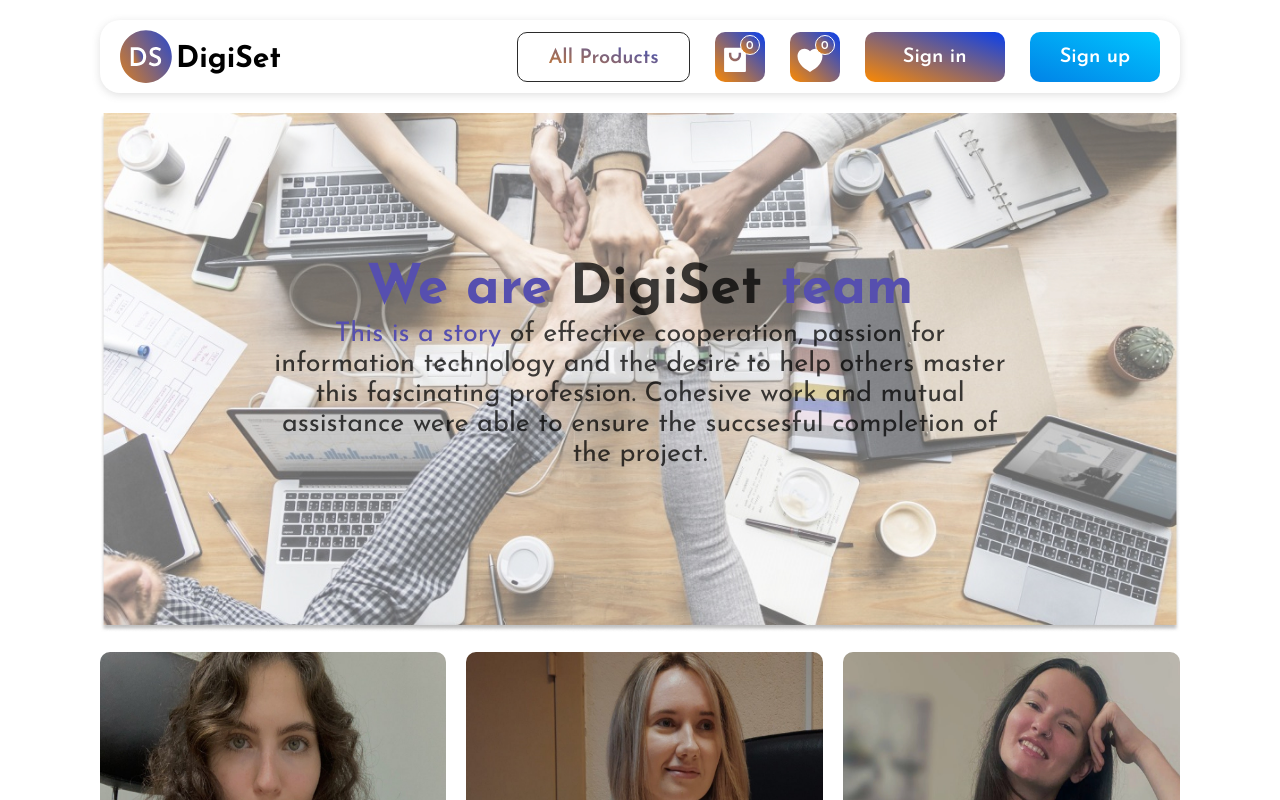
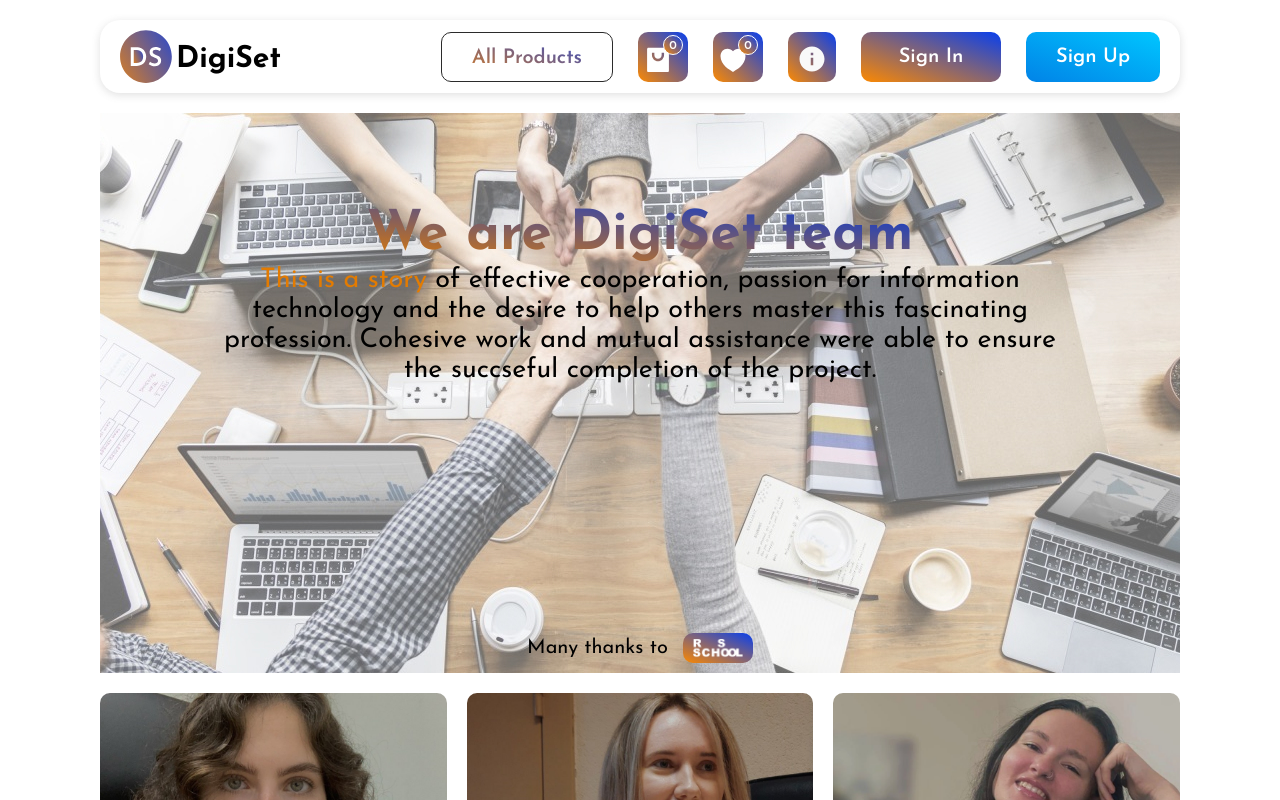
Before and after one commit to ValeriyaGlx/eCommerce-Application, a React (Create React App) app: page /about in a window 1280 px wide. Shown: the top 800 px of the page. Built offline with nearby package versions, Linux system fonts and the light colour scheme.

Commit message:
implement header button

```diff
--- a/src/constants/scss/variables.scss
+++ b/src/constants/scss/variables.scss
@@ -14,11 +14,7 @@ $color-radio-green: #2ecc71;
 $color-modal-shadow: rgba(0, 0, 0, 0.01);
 $color-modal-box-shadow: 0 0 2pt 0.5pt #ababab;
 $color-modal-background: #fff;
-$color-about-font: #564faf;
-$color-about-description-font: #000000bf;
+
 $box-shadow: rgba(99, 99, 99, 0.2) 0px 2px 8px 0px;
 $box-shadow-about: rgba(0, 0, 0, 0.3);
 $transition: 0.3s ease-in-out;
-$box-shadow-accordion: rgba(99, 99, 99, 0.2) 0px 2px 8px 0px;
-$accordion-background: #f9f9f9;
-$accordion-color: #33302a;
--- a/src/pages/AboutUs/_AboutUs.scss
+++ b/src/pages/AboutUs/_AboutUs.scss
@@ -1,7 +1,11 @@
 @import 'src/constants/scss/variables';
+
 .about-container__photos {
   column-gap: 20px;
   display: flex;
+  align-items: center;
+  justify-content: center;
+
   @media (max-width: 701px) {
     display: flex;
     flex-direction: column;
@@ -10,6 +14,7 @@
     row-gap: 20px;
   }
 }
+
 .about-container__logo {
   img {
     width: 80px;
@@ -28,3 +33,7 @@
     }
   }
 }
+
+.about-regards {
+  display: flex;
+}
--- a/src/shared/AboutUsTeamMembers/_AboutUsTeamMembers.scss
+++ b/src/shared/AboutUsTeamMembers/_AboutUsTeamMembers.scss
@@ -2,17 +2,27 @@
 
 .aboutus {
   position: relative;
+  width: 400px;
+
+  @media (max-width: 450px) {
+    width: 380px;
+  }
+
   &-picture:hover {
+    transition: .2s all ease-in-out;
     filter: brightness(60%);
     cursor: pointer;
   }
+
   &-description {
     justify-content: center;
     display: flex;
     width: 100%;
   }
+
   &-photo {
     width: 100%;
+    object-fit: cover;
     margin-bottom: -10px;
     border-radius: 10px 10px 0 0;
     height: 390px;
@@ -28,40 +38,44 @@
     @media (max-width: 570px) {
       height: 380px;
     }
-    @media (max-width: 450px) {
-      height: 320px;
-    }
   }
 }
+
 .description {
-  background: $accordion-background;
-  box-shadow: $box-shadow-accordion;
+  background: $color-light-white;
+  box-shadow: $box-shadow;
   width: 100%;
   display: flex;
   align-items: center;
   border-radius: 0 0 10px 10px;
   padding: 5px;
   line-height: 27px;
-  color: $accordion-color;
+  color: $color-black;
   flex-direction: column;
+
   &__text {
     font-size: 16px;
     padding-bottom: 5px;
     width: 100%;
   }
+
   &__link {
     font-size: 16px;
   }
+
   &__logo {
+    width: 100%;
+    transition: .2s all ease-in-out;
     opacity: 0;
     position: absolute;
-    top: 20%;
+    top: 30%;
     display: flex;
+    justify-content: space-around;
     align-items: center;
-    gap: 10px;
   }
+
   &__logo a:first-child {
-    border: 1px solid #f9f9f9;
+    border: 1px solid $color-white;
     padding: 8px 15px;
     color: $color-light-white;
     text-decoration: none;
@@ -74,6 +88,7 @@
     }
   }
 }
+
 .my-link {
   img {
     width: 47px;
@@ -92,7 +107,7 @@
 }
 
 .aboutus:hover .aboutus-picture {
-  filter: brightness(60%);
+  filter: brightness(40%);
 }
 
 .aboutus:hover .description__logo {
@@ -102,6 +117,7 @@
 .description__logo .button-cart .span-cart {
   display: none;
 }
+
 .description__logo .button-cart .img-cart {
   width: 40px;
   height: 40px;
--- a/src/shared/AboutUsTeamPhoto/AboutUsTeamPhoto.tsx
+++ b/src/shared/AboutUsTeamPhoto/AboutUsTeamPhoto.tsx
@@ -1,20 +1,28 @@
 import './_AboutUsTeamPhoto.scss';
+
 const AboutUsTeamPhoto = () => {
   return (
     <>
       <div className='about-container__img'>
         <div className='about-container__description'>
           <h1 className='about-container__title'>
-            <span className='color'>We are</span> DigiSet
-            <span className='color'> team</span>
+            <span className='color'>We are DigiSet team</span>
           </h1>
           <p className='about-container__story'>
-            <span className='color'>This is a story</span> of effective
+            <span className='color-orange'>This is a story</span> of effective
             cooperation, passion for information technology and the desire to
             help others master this fascinating profession. Cohesive work and
-            mutual assistance were able to ensure the succsesful completion of
+            mutual assistance were able to ensure the succseful completion of
             the project.
           </p>
+        </div>
+        <div className={'about-regards'}>
+          <div>Many thanks to</div>
+          <a
+            href={'https://rs.school/'}
+            target='_blank'
+            className={'about-rs-button'}
+          />
         </div>
       </div>
     </>
--- a/src/shared/AboutUsTeamPhoto/_AboutUsTeamPhoto.scss
+++ b/src/shared/AboutUsTeamPhoto/_AboutUsTeamPhoto.scss
@@ -1,16 +1,25 @@
 @import 'src/constants/scss/variables';
+@import 'src/constants/scss/extentds';
+
 .about {
   &-container__img {
-    background-image: url('../../assets/icons/developers.jpg');
+    height: 70vh;
+    background-size: 100%;
+    background: top url('../../assets/icons/developers.jpg') no-repeat;
     margin: 20px 0;
-    background-repeat: no-repeat;
-    background-size: 100% 100%;
-    padding: 15%;
+    padding: 10% 10% 10px;
+
+    display: flex;
+    justify-content: space-between;
+    flex-direction: column;
+    align-items: center;
   }
+
   &-container__description {
-    color: $color-about-description-font;
+    color: #000;
     text-align: center;
   }
+
   &-container__title {
     font-size: 55px;
     @media (max-width: 930px) {
@@ -26,6 +35,7 @@
       display: block;
     }
   }
+
   &-container__story {
     margin-top: 15px;
     font-size: 27px;
@@ -35,13 +45,15 @@
     @media (max-width: 661px) {
       font-size: 20px;
     }
-    @media (max-width: 537px) {
-      font-size: 15px;
-      line-height: normal;
-      margin-top: 0;
-    }
   }
+
   .color {
-    color: $color-about-font;
+    @extend %textColorOrangeBlueGradient;
+    filter: brightness(90%);
+  }
+
+  .color-orange {
+    color: $color-orange;
+    filter: brightness(90%);
   }
 }
--- a/src/shared/StudentsProfileCollage/_StudentsProfileCollage.scss
+++ b/src/shared/StudentsProfileCollage/_StudentsProfileCollage.scss
@@ -3,9 +3,6 @@
     @media (max-width: 1170px) {
       display: none;
     }
-    //@media (max-width: 550px) {
-    //  left: 32%;
-    //}
   }
   &-container {
     &__button {
--- a/src/shared/components/Button/_Button.scss
+++ b/src/shared/components/Button/_Button.scss
@@ -67,7 +67,8 @@
 }
 
 .profile-button,
-.reset-cart-button {
+.reset-cart-button,
+.about-rs-button {
   @extend %mainButtonGradient;
   @extend %tabletSizeButtons780px;
   width: fit-content;
@@ -83,6 +84,22 @@
   line-height: 20px;
   box-shadow: $box-shadow;
   border-radius: 10px;
+}
+
+.about-rs-button {
+  width: 70px;
+  line-height: 20px;
+  height: 30px;
+  margin-left: 15px;
+}
+
+.about-rs-button::before {
+  display: block;
+  content: '';
+  filter: invert(100%);
+  background: no-repeat url("../../../assets/img/RsSchool.png") center;
+  background-size: contain;
+  height: 20px;
 }
 
 .delete-from-cart {
--- a/src/shared/components/UserButton/_UserButton.scss
+++ b/src/shared/components/UserButton/_UserButton.scss
@@ -5,7 +5,7 @@
   position: relative;
   @extend %mainButtonGradient;
   width: fit-content;
-  padding: 15px;
+  padding: 15px 9px;
   @extend %ButtonsHover;
 }
 
--- a/src/widgets/Header/Header.tsx
+++ b/src/widgets/Header/Header.tsx
@@ -20,6 +20,7 @@ import { deleteCart } from '../../entities/ApiCart/ApiCart';
 import getCookie from '../../shared/cookie/getCookie';
 import { getNumberOfProductToCart } from '../../entities/ApiCart/getNumberOfProductToCart';
 import { setNumberOfProductToCart } from '../../app/store/actions/cartAction/cartSlice';
+import about from './../../assets/icons/information.svg';
 
 type RootState = ReturnType<typeof store.getState>;
 
@@ -96,6 +97,7 @@ export function Header() {
             to={'/favorites'}
             number={'0'}
           />
+          <UserButton src={about} alt={'about'} to={'/about'} />
           {isAuthorization && !isLogOut && (
             <>
               <UserButton src={iconProfile} alt={'profile'} to={'/profile'} />
@@ -106,12 +108,12 @@ export function Header() {
               <ButtonWithRoute
                 className={'button-signIn button-signIn__addition'}
                 path={'/signIn'}
-                data={'Sign in'}
+                data={'Sign In'}
               />
               <ButtonWithRoute
                 className={'button-signUp button-signUp__addition'}
                 path={'/signUp'}
-                data={'Sign up'}
+                data={'Sign Up'}
               />
             </>
           )}
--- a/src/widgets/Header/_Header.scss
+++ b/src/widgets/Header/_Header.scss
@@ -19,8 +19,12 @@
   gap: 25px;
 
 
-  @media (max-width: 770px) {
-    gap: 15px;
+  @media (max-width: 1130px) {
+    gap: 10px;
+  }
+
+  @media (max-width: 690px) {
+    gap: 7px;
   }
 }
 
@@ -113,7 +117,8 @@
   @extend %ButtonsHover;
 
   @media (max-width: 970px) {
-    padding: 6px;
+    padding: 0px 6px;
     font-size: 14px;
+    line-height: 50px;
   }
 }
```
Also changed, not shown: src/assets/icons/information.svg (added).
